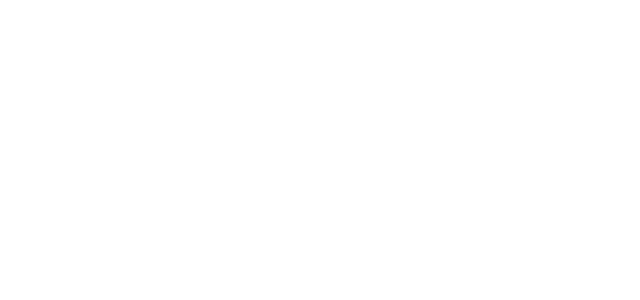
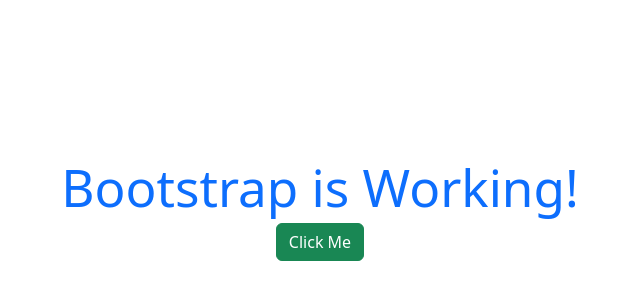
Before and after one commit to CesarJoel04/personal-portfolio, a React (Vite) app: page / in a window 1280 px wide. Shown: the part 214-514 px from the top of the page, without its empty margins (320-960 px from the left). Built offline with nearby package versions, Linux system fonts and the light colour scheme.

Commit message:
bootstrap test

```diff
--- a/src/App.jsx
+++ b/src/App.jsx
@@ -1,7 +1,11 @@
 import './App.css'
-
 function App() {
-
+  return (
+    <div className="container text-center mt-5">
+      <h1 className="text-primary">Bootstrap is Working!</h1>
+      <button className="btn btn-success">Click Me</button>
+    </div>
+  );
 }
 
-export default App
+export default App;
```
